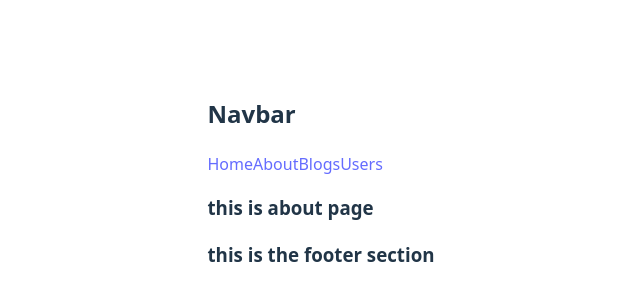
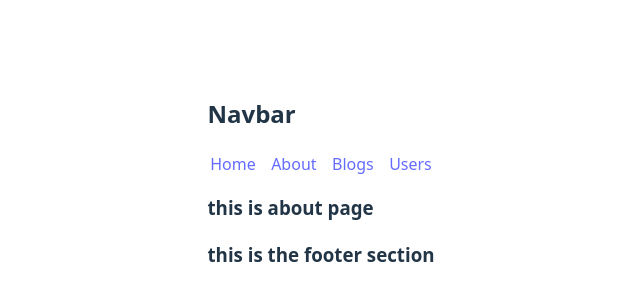
Before and after one commit to Amitkumersarkar/Nasted-Routes, a React (Vite) app: page /about in a window 1280 px wide. Shown: the part 218-518 px from the top of the page, without its empty margins (319-959 px from the left). Built offline with nearby package versions, Linux system fonts and the light colour scheme.

Commit message:
updated file

```diff
--- /dev/null
+++ b/src/components/Header/Navbar.css
@@ -0,0 +1,5 @@
+.style {
+    display: flex;
+    justify-content: space-around;
+    gap: 10px;
+}
--- a/src/components/Header/Navbar.jsx
+++ b/src/components/Header/Navbar.jsx
@@ -1,11 +1,11 @@
 import { Link } from 'react-router-dom';
-
+import './Navbar.css';
 const Navbar = () => {
 
     return (
         <div>
             <h2>Navbar</h2>
-            <nav>
+            <nav className='style'>
                 <Link to='/'>Home</Link>
                 <Link to='about'>About</Link>
                 <Link to='/blogs'>Blogs</Link>
--- /dev/null
+++ b/src/components/User.jsx
@@ -0,0 +1,15 @@
+
+const User = ({ user }) => {
+    const { id, image, email, phone, name } = user;
+    return (
+        <div>
+            <h2>{name} </h2>
+            <p>{id}</p>
+            <p>{image}</p>
+            <p>{email}</p>
+            <p>{phone}</p>
+        </div>
+    );
+};
+
+export default User;
--- a/src/components/Users.jsx
+++ b/src/components/Users.jsx
@@ -1,9 +1,15 @@
+import { useLoaderData } from "react-router-dom";
+import User from "./User";
 
 const Users = () => {
     console.log(Users);
+    const users = useLoaderData();
     return (
         <div>
             <h2>Users :{Users.length} </h2>
+            {
+                users.map(user => <User key={user.id} user={user}></User>)
+            }
         </div>
     );
 };
```
